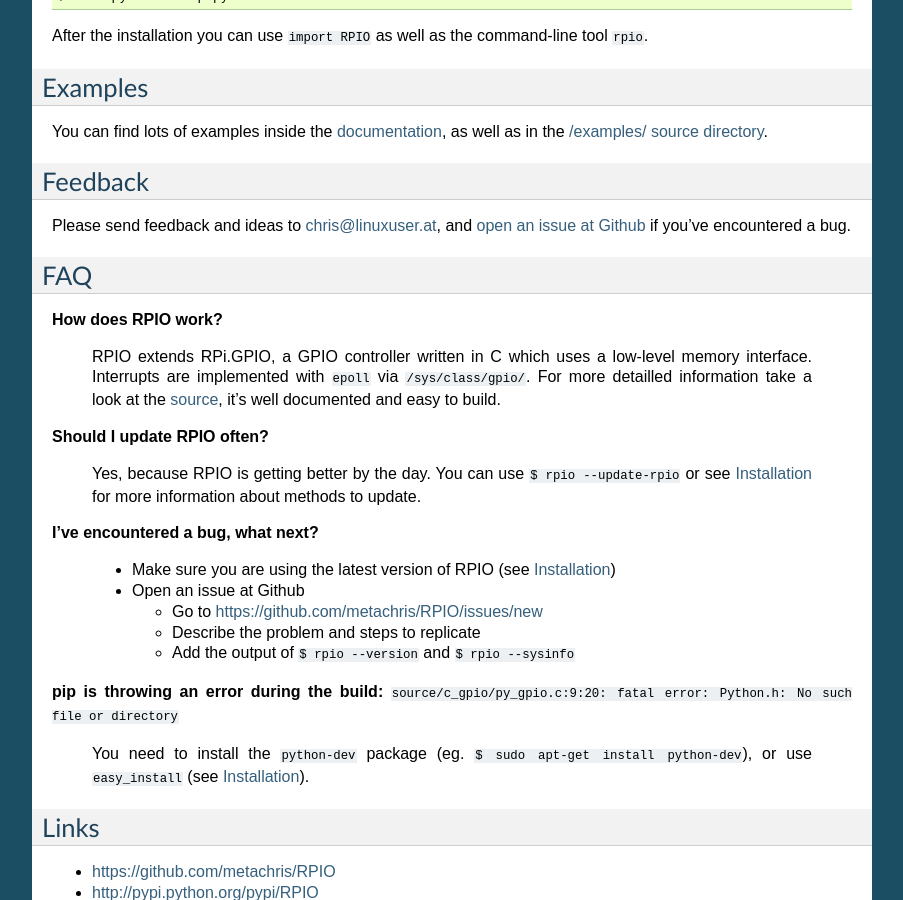
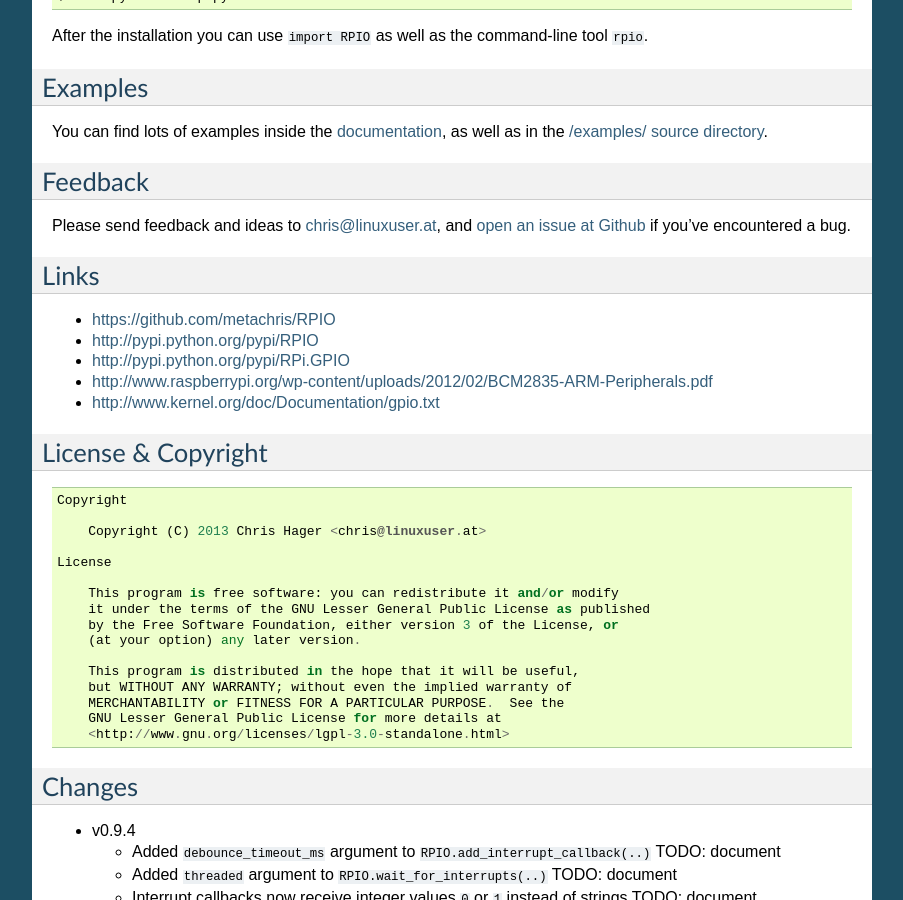
Before and after one commit to metachris/RPIO, a Sphinx documentation site: the page built from documentation/source/index.rst, in a window 1280 px wide and 900 px high, scrolled down 1256 px. Shown: the whole window, without its empty margins (198-1101 px from the left). Built offline with Sphinx 7.4.7, drawn with Linux system fonts in a browser that asks for light colours; some of the changed text lies outside the part shown.

Commit message:
doc update, version 0.9.5

```diff
--- a/documentation/source/conf.py
+++ b/documentation/source/conf.py
@@ -48,7 +48,7 @@
 # built documents.
 #
 # The short X.Y version.
-version = '0.9.4'
+version = '0.9.5'
 # The full version, including alpha/beta/rc tags.
 release = version
 
--- a/documentation/source/index.rst
+++ b/documentation/source/index.rst
@@ -72,35 +72,6 @@
 
 Please send feedback and ideas to chris@linuxuser.at, and `open an issue at Github <https://github.com/metachris/RPIO/issues/new>`_ if
 you've encountered a bug.
-
-
-FAQ
----
-
-**How does RPIO work?**
-
-  RPIO extends RPi.GPIO, a GPIO controller written in C which uses a low-level memory interface. Interrupts are
-  implemented  with ``epoll`` via ``/sys/class/gpio/``. For more detailled information take a look at the `source <https://github.com/metachris/RPIO/tree/master/source>`_, it's well documented and easy to build.
-
-
-**Should I update RPIO often?**
-
-  Yes, because RPIO is getting better by the day. You can use ``$ rpio --update-rpio`` or see :ref:`Installation <ref-installation>` for more information about methods to update.
-
-
-**I've encountered a bug, what next?**
-
-  * Make sure you are using the latest version of RPIO (see :ref:`Installation <ref-installation>`)
-  * Open an issue at Github
-
-    * Go to https://github.com/metachris/RPIO/issues/new
-    * Describe the problem and steps to replicate
-    * Add the output of ``$ rpio --version`` and ``$ rpio --sysinfo``
-
-
-**pip is throwing an error during the build:** ``source/c_gpio/py_gpio.c:9:20: fatal error: Python.h: No such file or directory``
-
-  You need to install the ``python-dev`` package (eg. ``$ sudo apt-get install python-dev``), or use ``easy_install`` (see :ref:`Installation <ref-installation>`).
 
 
 Links
--- a/setup.py
+++ b/setup.py
@@ -8,7 +8,7 @@
 
 setup(
     name="RPIO",
-    version="0.9.4",
+    version="0.9.5",
     package_dir={"": "source"},
     packages=['RPIO', 'RPIO.PWM'],
     ext_modules=[
--- a/source/RPIO/__init__.py
+++ b/source/RPIO/__init__.py
@@ -126,7 +126,7 @@
 
 import RPIO._GPIO as _GPIO
 
-VERSION = "0.9.4"
+VERSION = "0.9.5"
 
 # Exposing constants from RPi.GPIO
 VERSION_GPIO = _GPIO.VERSION_GPIO
```
Also changed, not shown: 4 other files.
